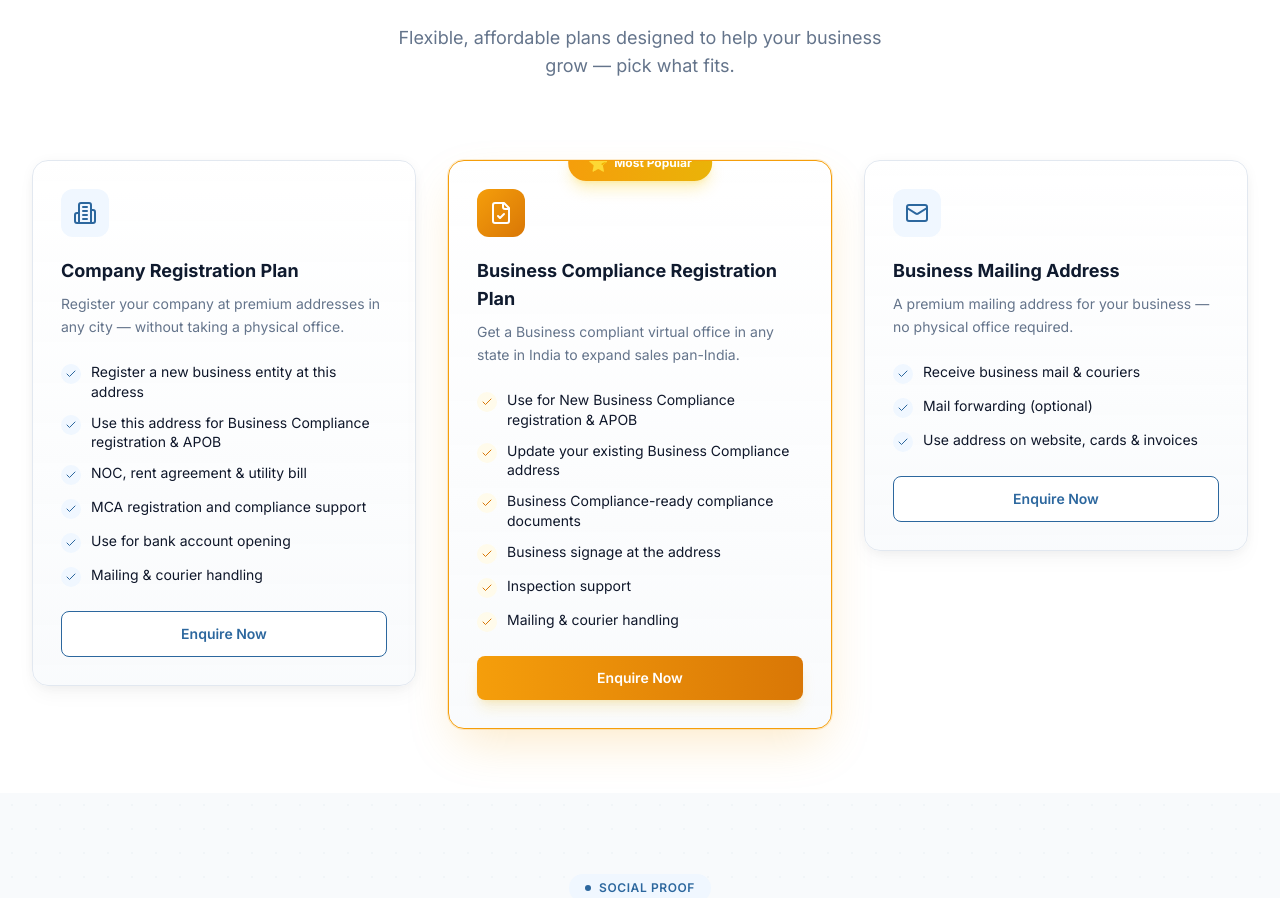
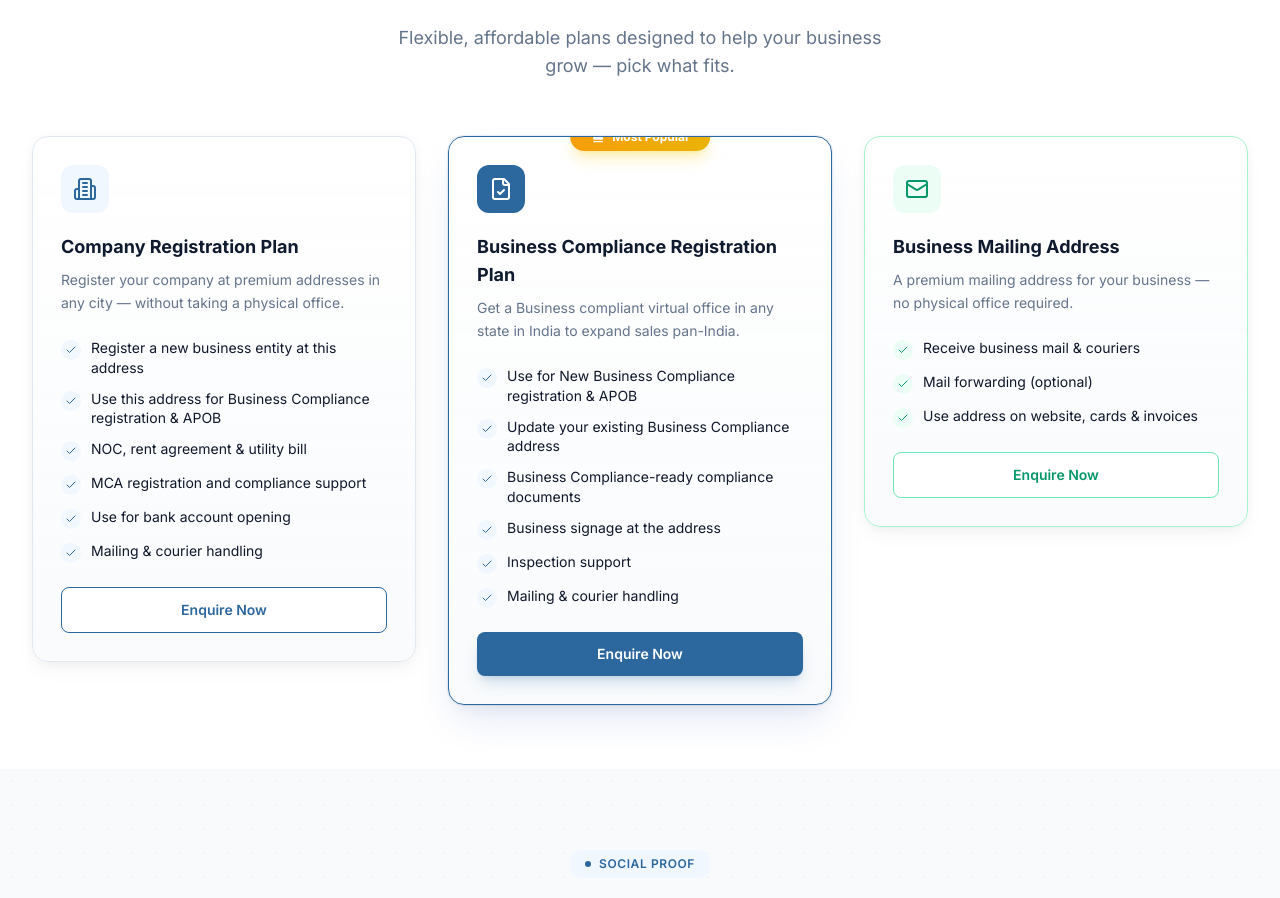
Before and after one commit to varunattricollab98/Website-, a React (Vite) app: page / in a window 1280 px wide. Shown: the part 935-1833 px from the top of the page. Built offline with nearby package versions, Linux system fonts and the light colour scheme.

Commit message:
Plans fix: crown icon on Most Popular tag sitting ON the border line (not hidden), orange only on tag, green accent on Mailing Address card, blue stays on Company Reg + popular card

```diff
--- a/src/components/sections/Plans.jsx
+++ b/src/components/sections/Plans.jsx
@@ -65,14 +65,16 @@ export default function Plans() {
           </p>
         </motion.div>
 
-        <div className="grid md:grid-cols-3 gap-6 lg:gap-8 items-start pt-6">
+        <div className="grid md:grid-cols-3 gap-6 lg:gap-8 items-start">
           {plans.map((plan, index) => (
             <motion.div
               key={plan.name}
               className={`premium-card relative rounded-2xl border p-7 ${
                 plan.popular
-                  ? 'border-[#f59e0b] shadow-[0_20px_50px_-12px_rgba(245,158,11,0.25)] ring-1 ring-[#f59e0b]/20'
-                  : 'border-surface-200 shadow-soft'
+                  ? 'border-primary shadow-card-hover ring-1 ring-primary/10'
+                  : plan.name === 'Business Mailing Address'
+                    ? 'border-emerald-200 shadow-soft'
+                    : 'border-surface-200 shadow-soft'
               }`}
               initial={{ opacity: 0, y: 20 }}
               whileInView={{ opacity: 1, y: 0 }}
@@ -84,14 +86,28 @@ export default function Plans() {
                 e.currentTarget.style.setProperty('--my', `${e.clientY - r.top}px`)
               }}
             >
+              {/* Most Popular — crown on the border line */}
               {plan.popular && (
-                <div className="absolute -top-4 left-1/2 -translate-x-1/2 bg-gradient-to-r from-[#f59e0b] to-[#eab308] text-white text-xs font-bold px-5 py-1.5 rounded-full shadow-lg shadow-yellow-400/30 z-10 flex items-center gap-1.5">
-                  <span className="text-base">⭐</span> Most Popular
+                <div className="absolute top-0 left-1/2 -translate-x-1/2 -translate-y-1/2 bg-gradient-to-r from-[#f59e0b] to-[#eab308] text-white text-xs font-bold px-5 py-1.5 rounded-full shadow-lg shadow-yellow-400/30 z-10 flex items-center gap-1.5">
+                  <svg className="w-4 h-4" viewBox="0 0 24 24" fill="currentColor"><path d="M5 16L3 5l5.5 5L12 4l3.5 6L21 5l-2 11H5zm0 2h14v2H5v-2z"/></svg>
+                  Most Popular
                 </div>
               )}
 
-              <div className={`glass-icon w-12 h-12 rounded-xl flex items-center justify-center mb-5 ${plan.popular ? 'bg-gradient-to-br from-[#f59e0b] to-[#d97706]' : 'bg-primary-50'}`}>
-                <plan.icon className={`w-6 h-6 ${plan.popular ? 'text-white' : 'text-primary'}`} />
+              <div className={`glass-icon w-12 h-12 rounded-xl flex items-center justify-center mb-5 ${
+                plan.popular
+                  ? 'bg-primary'
+                  : plan.name === 'Business Mailing Address'
+                    ? 'bg-emerald-50'
+                    : 'bg-primary-50'
+              }`}>
+                <plan.icon className={`w-6 h-6 ${
+                  plan.popular
+                    ? 'text-white'
+                    : plan.name === 'Business Mailing Address'
+                      ? 'text-emerald-600'
+                      : 'text-primary'
+                }`} />
               </div>
 
               <h3 className="text-lg font-bold text-[#0f1a2e] mb-2">{plan.name}</h3>
@@ -100,8 +116,12 @@ export default function Plans() {
               <div className="space-y-3 mb-6">
                 {plan.features.map((feature) => (
                   <div key={feature} className="flex items-start gap-2.5">
-                    <div className={`w-5 h-5 rounded-full flex items-center justify-center flex-shrink-0 mt-0.5 ${plan.popular ? 'bg-amber-50' : 'bg-primary-50'}`}>
-                      <Check className={`w-3 h-3 ${plan.popular ? 'text-amber-600' : 'text-primary'}`} />
+                    <div className={`w-5 h-5 rounded-full flex items-center justify-center flex-shrink-0 mt-0.5 ${
+                      plan.name === 'Business Mailing Address' ? 'bg-emerald-50' : 'bg-primary-50'
+                    }`}>
+                      <Check className={`w-3 h-3 ${
+                        plan.name === 'Business Mailing Address' ? 'text-emerald-600' : 'text-primary'
+                      }`} />
                     </div>
                     <span className="text-sm text-text leading-snug">{feature}</span>
                   </div>
@@ -111,8 +131,10 @@ export default function Plans() {
               <button
                 className={`w-full py-3 rounded-lg text-sm font-semibold transition-all ${
                   plan.popular
-                    ? 'bg-gradient-to-r from-[#f59e0b] to-[#d97706] text-white hover:from-[#d97706] hover:to-[#b45309] shadow-lg shadow-yellow-500/20'
-                    : 'bg-white text-primary border border-primary hover:bg-primary hover:text-white'
+                    ? 'bg-primary text-white hover:bg-primary-700 shadow-lg shadow-primary/20'
+                    : plan.name === 'Business Mailing Address'
+                      ? 'bg-white text-emerald-600 border border-emerald-300 hover:bg-emerald-600 hover:text-white hover:border-emerald-600'
+                      : 'bg-white text-primary border border-primary hover:bg-primary hover:text-white'
                 }`}
               >
                 Enquire Now
```
